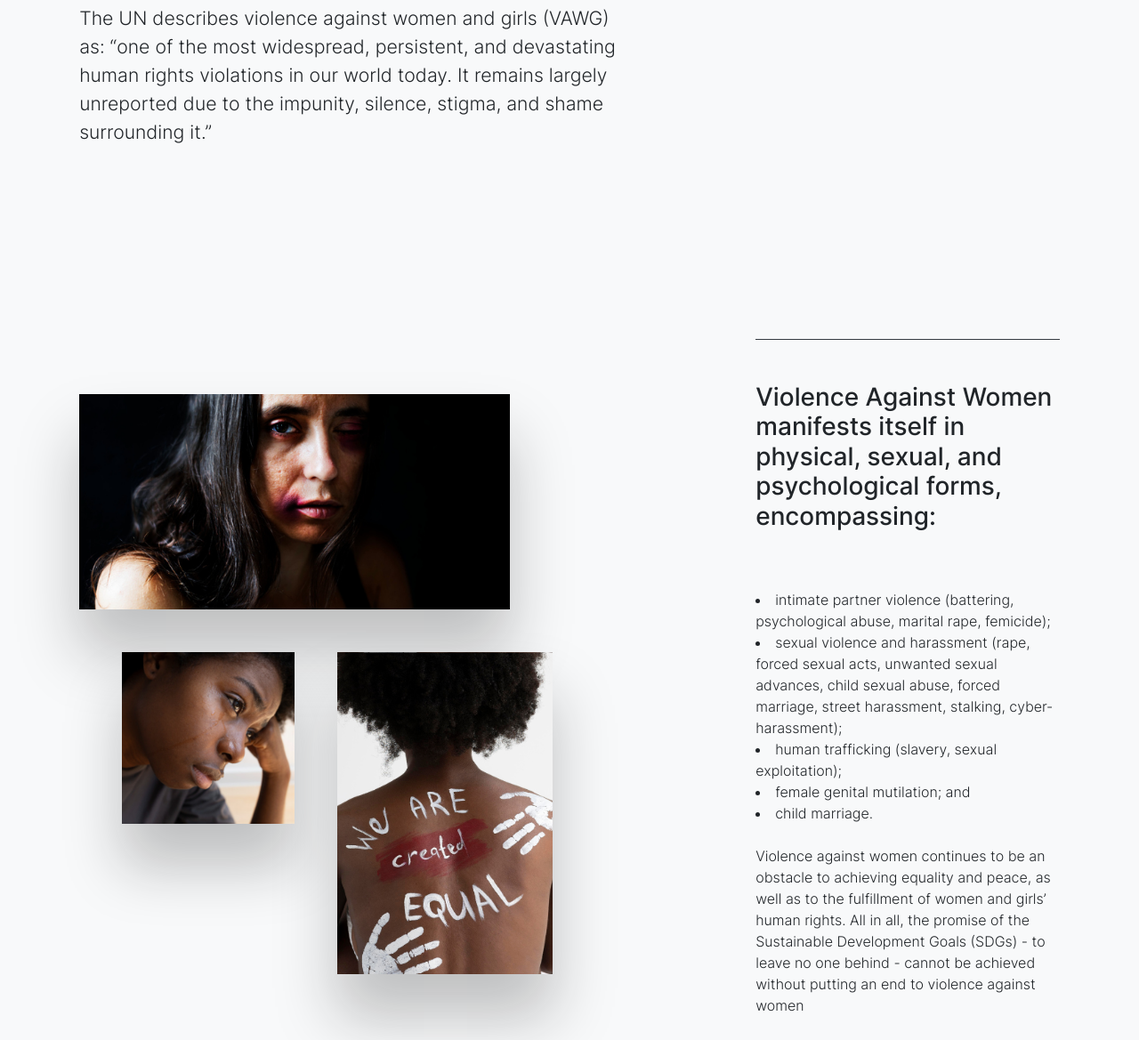
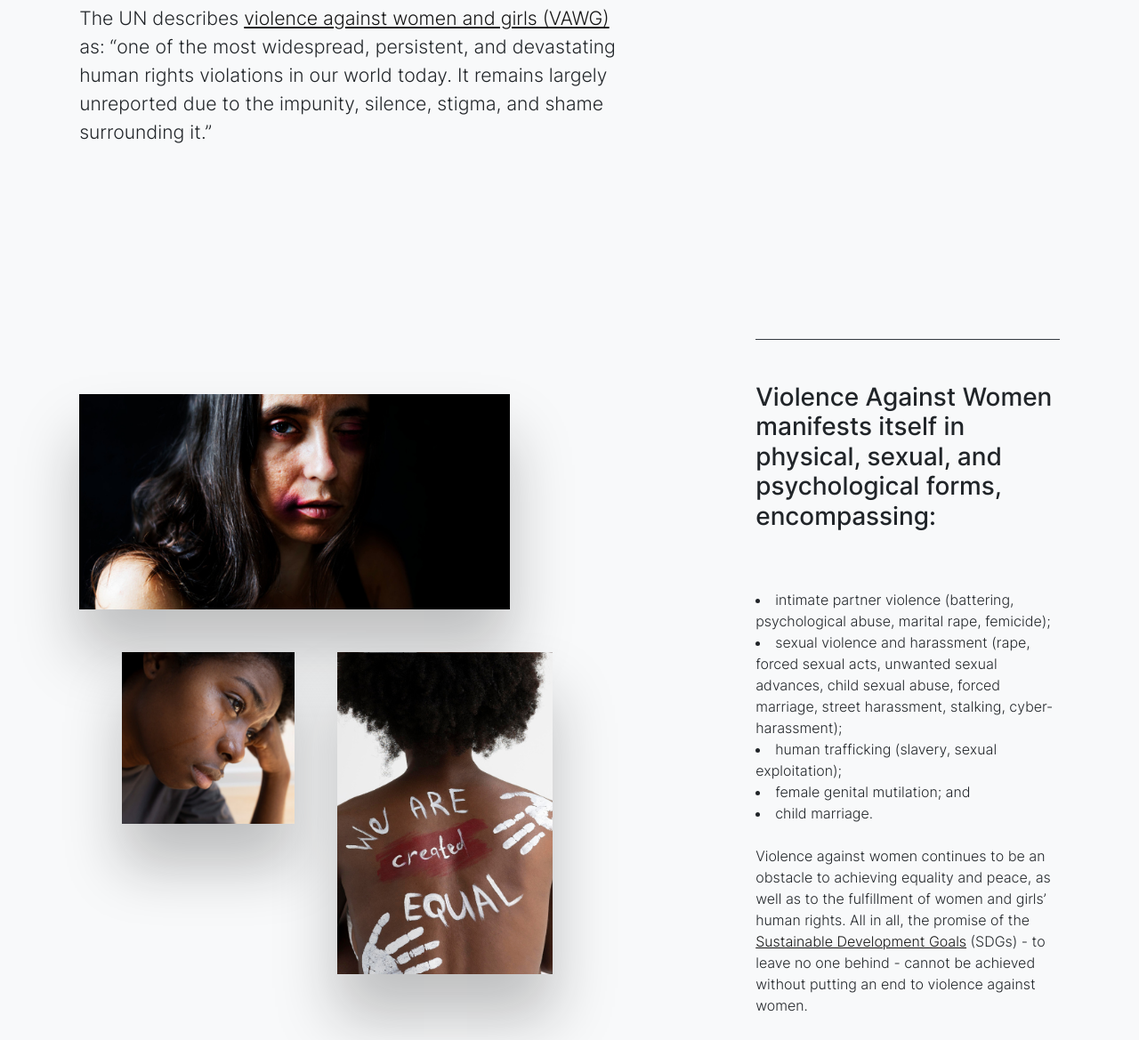
Before and after one commit to dataprints/dataprints.github.io, a plain HTML site: page index.html in a window 1280 px wide. Shown: the part 371-1540 px from the top of the page at 89% size. Drawn offline with Linux system fonts and the light colour scheme.

Commit message:
update index

```diff
--- a/index.html
+++ b/index.html
@@ -71,7 +71,7 @@
           <div class="col-lg-7 py-vh-6 position-relative" data-aos="fade-right">
             <h1 class="display-1 fw-bold mt-5">Violence Against Women</h1>
             <p class="lead">
-              The UN describes violence against women and girls (VAWG) as: “one of the most widespread,
+              The UN describes <a href="https://www.un.org/en/events/endviolenceday/" target="_blank">violence against women and girls (VAWG)</a> as: “one of the most widespread,
               persistent, and devastating human rights violations in our world today. It remains largely
               unreported due to the impunity, silence, stigma, and shame surrounding it.”
               <br>
@@ -115,9 +115,9 @@
               <li>female genital mutilation; and</li>
               <li>child marriage.</li>
               <br>Violence against women continues to be an obstacle to achieving equality and peace, as well
-                  as to the fulfillment of women and girls’ human rights. All in all, the promise of the Sustainable
-                  Development Goals (SDGs) - to leave no one behind - cannot be achieved without putting an
-                  end to violence against women
+                  as to the fulfillment of women and girls’ human rights. All in all, the promise of
+                  the <a href="https://sustainabledevelopment.un.org/sdgs" target="_blank">Sustainable Development Goals</a>
+                  (SDGs) - to leave no one behind - cannot be achieved without putting an end to violence against women.
             </p>
           </div>
         </div>
```
